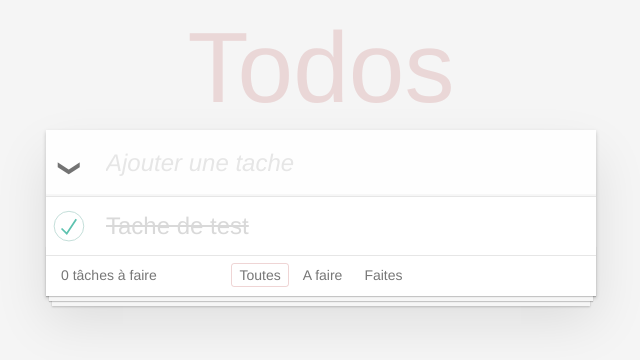
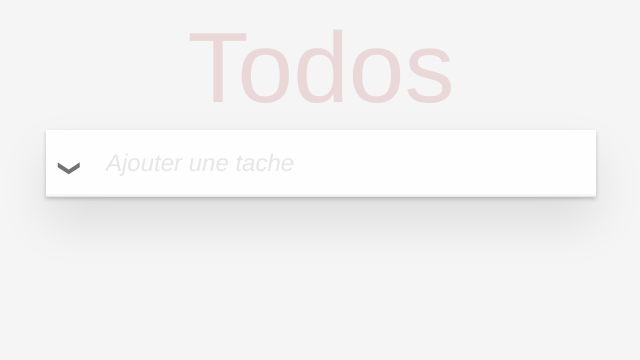
Before and after one commit to Leoglme/vueJs-todo-list, a Vue app: page / in a window 1280 px wide. Shown: the top 360 px of the page, without its empty margins (319-959 px from the left). Built offline with nearby package versions, Linux system fonts and the light colour scheme.

Commit message:
deleted all completed todos

```diff
--- a/src/components/Todos.vue
+++ b/src/components/Todos.vue
@@ -21,13 +21,18 @@
         </li>
       </ul>
     </div>
-    <footer class="footer">
+    <footer class="footer" v-show="todos.length > 0">
       <span class="todo-count"><strong>{{remaining}}</strong> tâches à faire</span>
       <ul class="filters">
         <li><a href="#" :class="{selected: filter === 'all'}" @click.prevent="filter = 'all'">Toutes</a></li>
         <li><a href="#" :class="{selected: filter === 'todo'}" @click.prevent="filter = 'todo'">A faire</a></li>
         <li><a href="#" :class="{selected: filter === 'done'}" @click.prevent="filter = 'done'">Faites</a></li>
       </ul>
+      <button class="clear-completed"
+              v-show="doneTodos"
+              @click="deleteCompleted">
+        Supprimer les tâches finies
+      </button>
     </footer>
   </section>
 </template>
@@ -38,10 +43,7 @@ export default {
   data() {
     return {
       allDone: true,
-      todos: [{
-        name: "Tache de test",
-        completed: true
-      }],
+      todos: [],
       newTodo: '',
       filter: 'all'
     }
@@ -56,6 +58,9 @@ export default {
     },
     deleteTodo(todo) {
       this.todos = this.todos.filter(e => e !== todo)
+    },
+    deleteCompleted() {
+      this.todos = this.todos.filter(todo => !todo.completed)
     }
   },
   computed: {
@@ -69,6 +74,12 @@ export default {
           todo.completed = value;
         })
       }
+    },
+    doneTodos(){
+      return this.getTodosDone.length > 0
+    },
+    getTodosDone(){
+      return this.todos.filter(todo => todo.completed)
     },
     remaining(){
       return this.todos.filter(todo => !todo.completed).length
```
